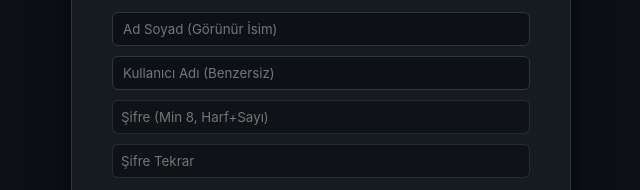
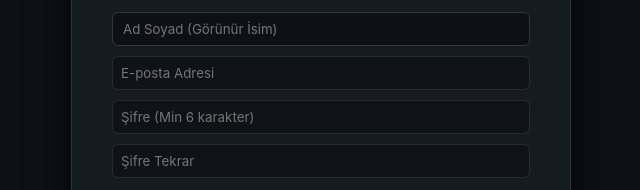
Before and after one commit to AzadEk21/kpss-takip, a plain HTML site: page index.html in a window 1280 px wide. Both pictures are taken after a click on the link "Kayıt Ol". Shown: the part 287-477 px from the top of the page, 319-959 px from the left. Drawn offline with Linux system fonts and the light colour scheme.

Commit message:
Update index.html

```diff
--- a/index.html
+++ b/index.html
@@ -16,7 +16,7 @@
         <div id="authLoginView">
             <h3 style="margin-bottom:15px; color:var(--text-muted);">Giriş Yap</h3>
             <form onsubmit="event.preventDefault(); window.submitAuth('login');">
-                <input type="text" id="l_user" class="fancy-input" placeholder="Kullanıcı Adı" required style="width:100%; margin-bottom:10px; text-align:left;">
+                <input type="email" id="l_user" class="fancy-input" placeholder="E-posta Adresi" required style="width:100%; margin-bottom:10px; text-align:left;">
                 <input type="password" id="l_pass" class="fancy-input" placeholder="Şifre" required style="width:100%; margin-bottom:10px; text-align:left;">
                 <label style="display:flex; align-items:center; gap:10px; margin-bottom:15px; cursor:pointer; font-size:0.9em;">
                     <input type="checkbox" id="l_rem" style="width:16px; height:16px; accent-color:var(--accent);" checked> Beni Hatırla
@@ -32,8 +32,8 @@
             <h3 style="margin-bottom:15px; color:var(--text-muted);">Yeni Hesap Oluştur</h3>
             <form onsubmit="event.preventDefault(); window.submitAuth('register');">
                 <input type="text" id="r_disp" class="fancy-input" placeholder="Ad Soyad (Görünür İsim)" style="width:100%; margin-bottom:10px; text-align:left;">
-                <input type="text" id="r_user" class="fancy-input" placeholder="Kullanıcı Adı (Benzersiz)" required style="width:100%; margin-bottom:10px; text-align:left;">
-                <input type="password" id="r_pass" class="fancy-input" placeholder="Şifre (Min 8, Harf+Sayı)" required style="width:100%; margin-bottom:10px; text-align:left;">
+                <input type="email" id="r_user" class="fancy-input" placeholder="E-posta Adresi" required style="width:100%; margin-bottom:10px; text-align:left;">
+                <input type="password" id="r_pass" class="fancy-input" placeholder="Şifre (Min 6 karakter)" required style="width:100%; margin-bottom:10px; text-align:left;">
                 <input type="password" id="r_pass_c" class="fancy-input" placeholder="Şifre Tekrar" required style="width:100%; margin-bottom:15px; text-align:left;">
                 <button type="submit" class="btn hover-scale" style="width:100%; padding:10px; background:var(--study); border-color:var(--study); color:white;">Kayıt Ol</button>
             </form>
```
